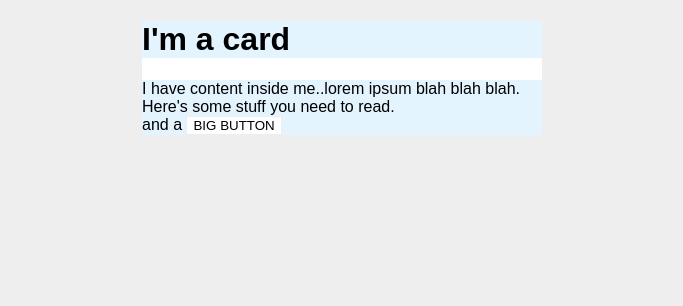
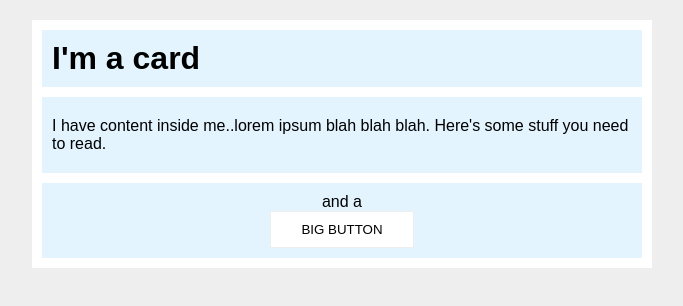
Before and after one commit to Goofyeet/odin-projects, a plain HTML site: page css-exercises/margin-and-padding/02-margin-and-padding-2/index.html in a window 1280 px wide. Shown: the whole page, without its empty margins (298-981 px from the left). Drawn offline with Linux system fonts and the light colour scheme.

Commit message:
Add my solution for margin 02

```diff
--- a/css-exercises/margin-and-padding/02-margin-and-padding-2/style.css
+++ b/css-exercises/margin-and-padding/02-margin-and-padding-2/style.css
@@ -4,24 +4,35 @@ body {
 }
 
 .card {
-  width: 400px;
+  width: 600px;
   background: #fff;
-  margin: 16px auto;
+  margin: 20px auto;
+  padding: 10px;
 }
 
 .title {
   background: #e3f4ff;
+  padding: 10px;
+  margin: 0;
 }
 
 .content {
   background: #e3f4ff;
+  padding: 20px 10px;
+  margin-top: 10px;
 }
 
 .button-container {
   background: #e3f4ff;
+  text-align: center;
+  padding: 10px;
+  margin-top: 10px;
 }
 
 button {
   background: white;
   border: 1px solid #eee;
+  display: block;
+  margin: auto;
+  padding: 10px 30px;
 }
```
